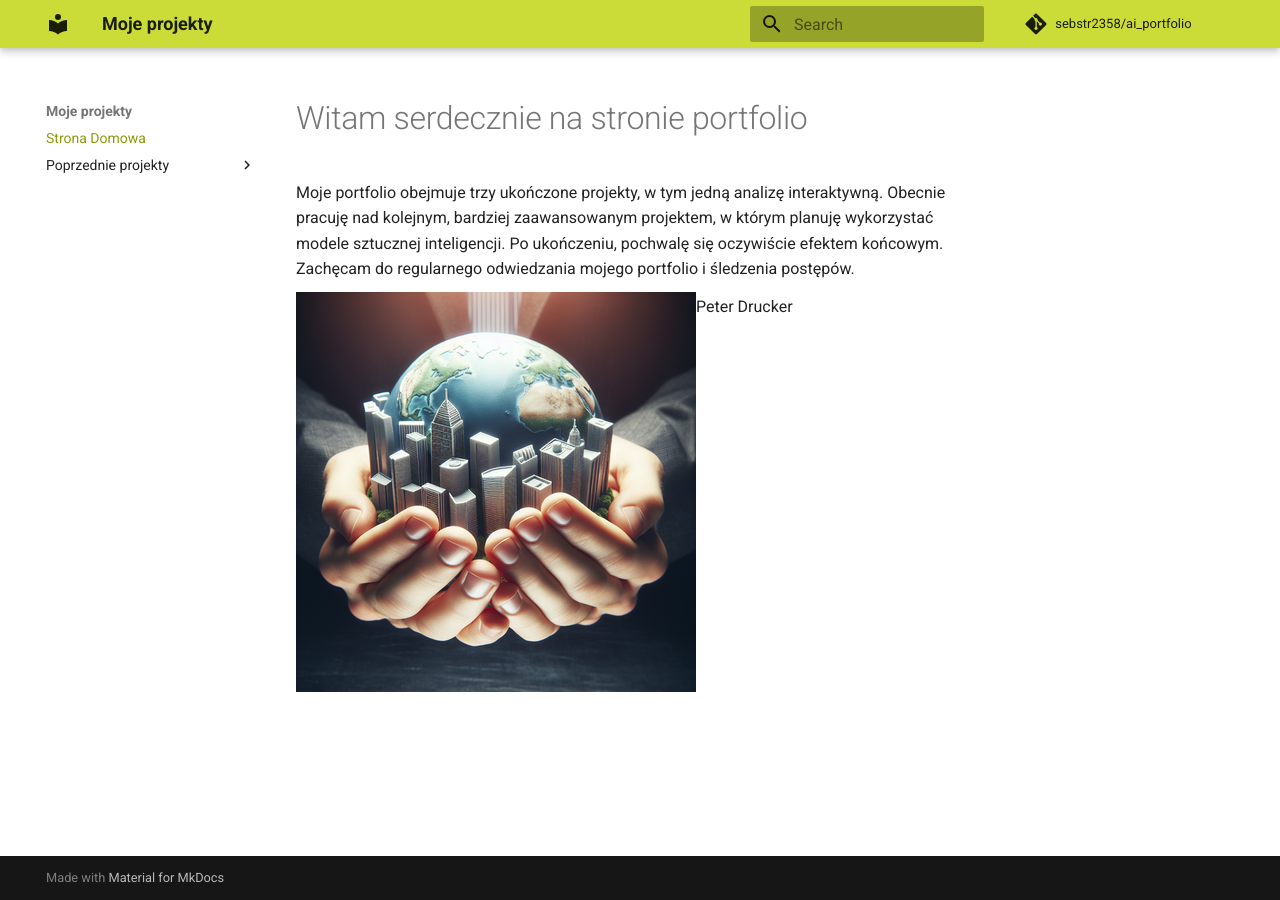
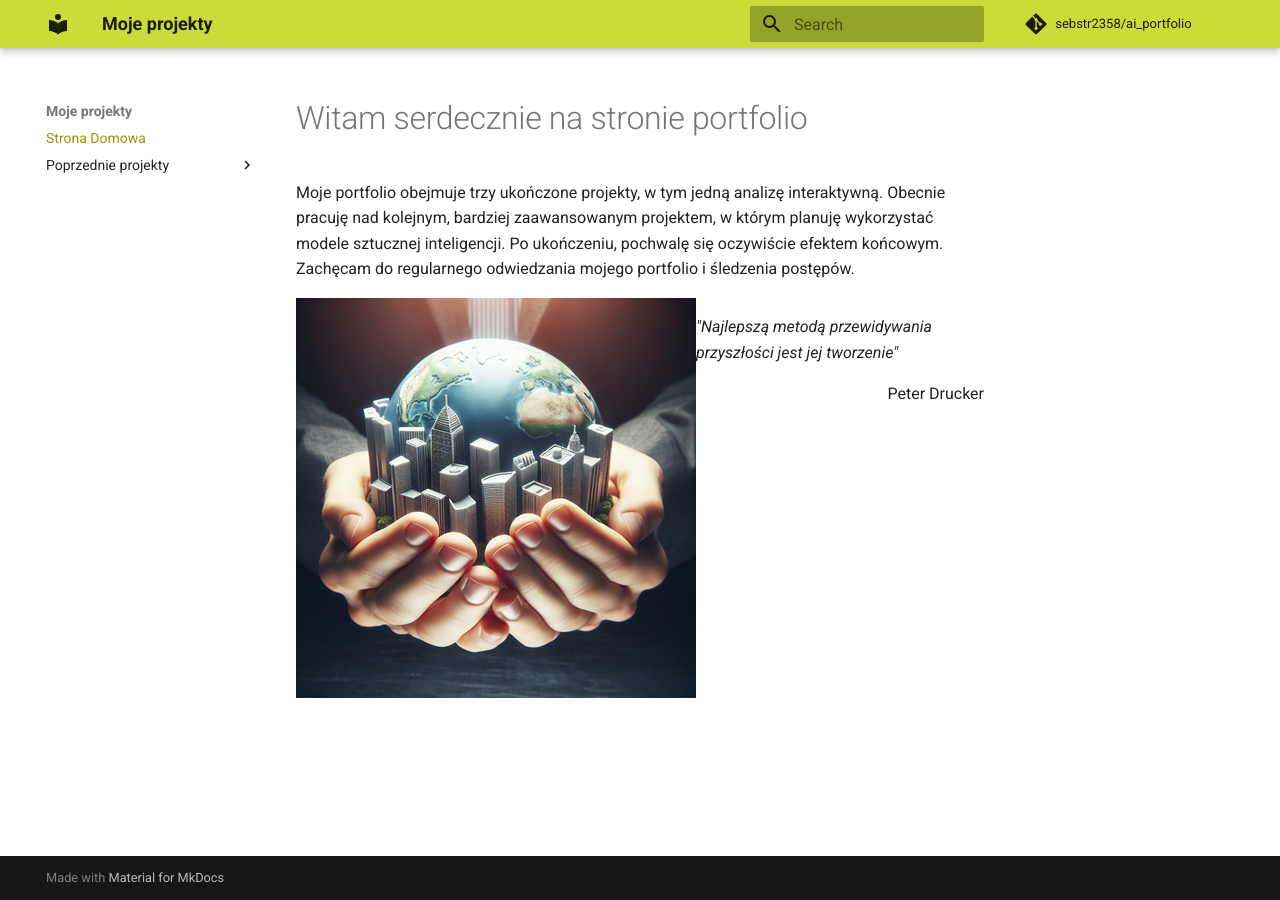
Before and after one commit to sebstr2358/ai_portfolio, an MkDocs documentation site: the page built from docs/index.md, in a window 1280 px wide. Built offline with MkDocs 1.6.1 and Material for MkDocs 9.7.7, drawn with Linux system fonts in a browser that asks for light colours; comment, search, counter and statistics services are not loaded.

Commit message:
changes text

```diff
--- a/docs/index.md
+++ b/docs/index.md
@@ -1,10 +1,11 @@
-<header>
+<header style="margin-bottom: 0.5rem">
     <h1>Witam serdecznie na stronie portfolio</h1>
-    <p style="margin-bottom: 0.5rem">Moje portfolio obejmuje trzy ukończone projekty, w tym jedną analizę interaktywną. Obecnie pracuję nad kolejnym, bardziej zaawansowanym projektem, w którym planuję wykorzystać modele sztucznej inteligencji. Po ukończeniu, pochwalę się oczywiście efektem końcowym. Zachęcam do regularnego odwiedzania mojego portfolio i śledzenia postępów.</p>
+    <p>Moje portfolio obejmuje trzy ukończone projekty, w tym jedną analizę interaktywną. Obecnie pracuję nad kolejnym, bardziej zaawansowanym projektem, w którym planuję wykorzystać modele sztucznej inteligencji. Po ukończeniu, pochwalę się oczywiście efektem końcowym. Zachęcam do regularnego odwiedzania mojego portfolio i śledzenia postępów.</p>
 </header>
 <div style="display: flex">
     <img src='tworzenie_przyszlosci400x400.png' alt='Tworzenie przyszłości'>
-    <p style="text-align: right; margin-top: 0.1rem">
-        Peter Drucker
-    </p>
+    <div style="display: flex, flex-direction: column">
+        <p><em>"Najlepszą metodą przewidywania przyszłości jest jej tworzenie"</em></p>
+        <p style="text-align: right; margin-top: 0.5rem">Peter Drucker</p>
+    </div>
 </div>
```
